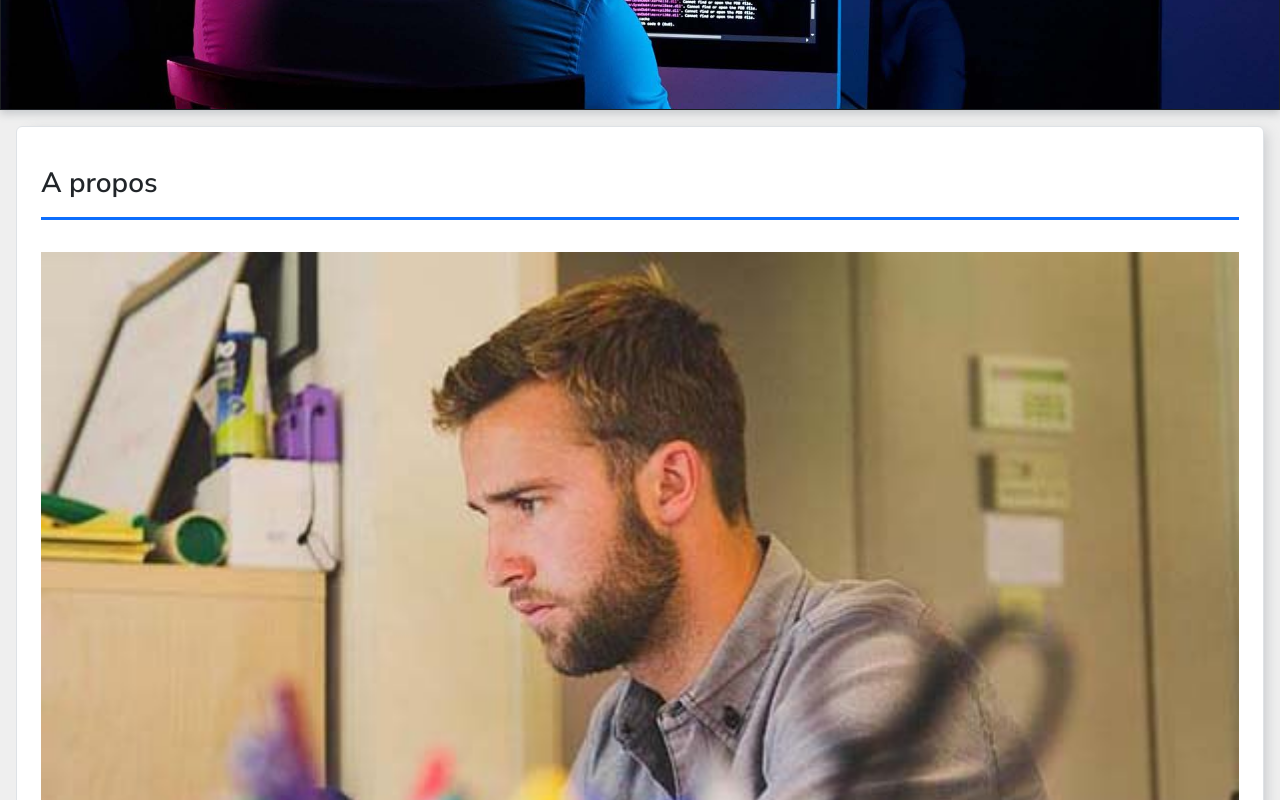
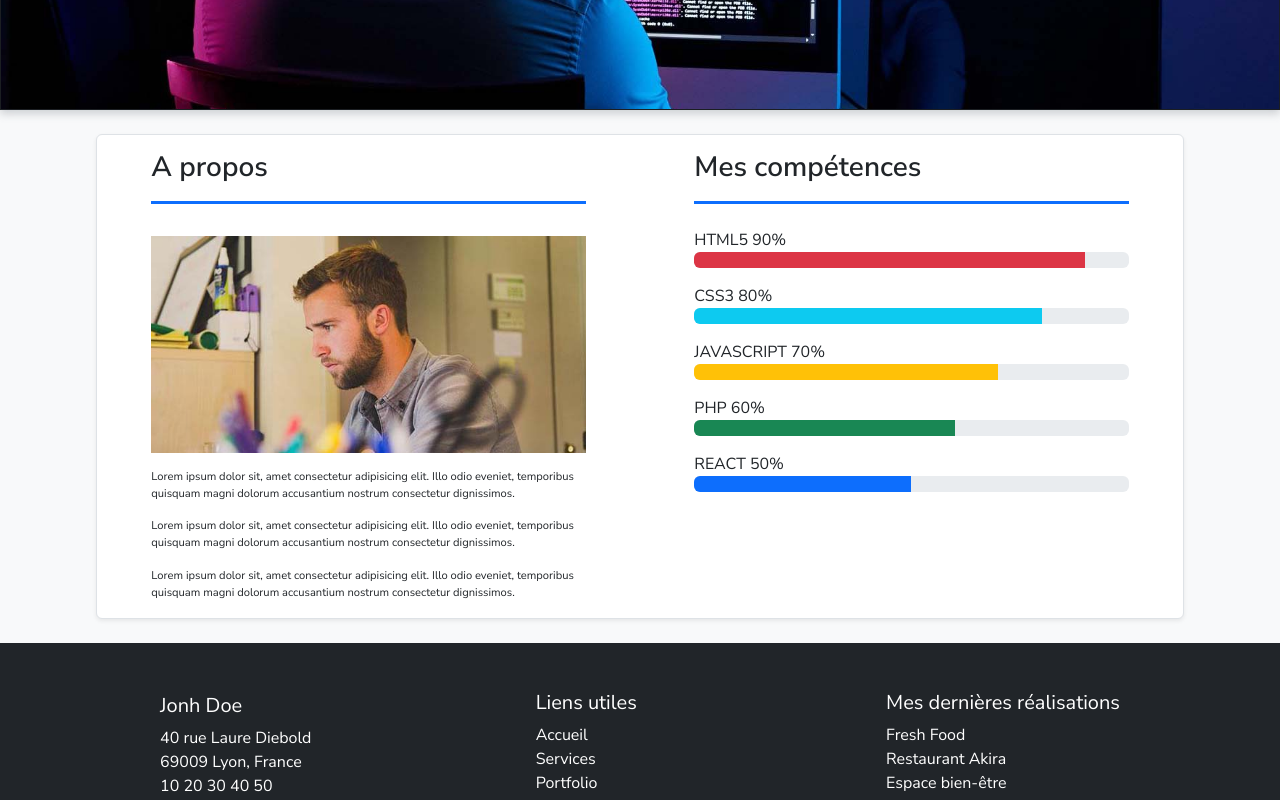
Before and after one commit to Simon69500/Portfolio---ReactJS, a React (Create React App) app: page / in a window 1280 px wide. Shown: the part 500-1300 px from the top of the page. Built offline with nearby package versions, Linux system fonts and the light colour scheme; no server answers.

Commit message:
responsive home

```diff
--- a/src/component/modal.jsx
+++ b/src/component/modal.jsx
@@ -5,12 +5,6 @@ export default function Modal() {
 
     return (
         <>
-
-         <button type="button" className="btn btn-primary" data-bs-toggle="modal" data-bs-target="#staticBackdrop">
-            Launch static backdrop modal
-            </button>
-
-
         <div className="modal fade" id="staticBackdrop" data-bs-backdrop="static" data-bs-keyboard="false" tabindex="-1" aria-labelledby="staticBackdropLabel" aria-hidden="true">
         <div className="modal-dialog m-4 rounded-3 border border-1 border-secondary">
             <div className="modal-content bg-dark text-white">
--- a/src/pages/home.jsx
+++ b/src/pages/home.jsx
@@ -7,9 +7,8 @@ import '../sass/pages/home.scss';
 export default function Home() {
 return(
     <div>
-    <Header/>
-    <main>
-
+    <main className="h-100 w-100 bg-light">
+        <Header/>
 
          {/* Contenu du haut de la page */}
         <div className="card text-bg-dark rounded-0" style={{ height: "70vh" }}>
@@ -32,38 +31,39 @@ return(
 
 
         {/* Contenu du milieu de la page - A propos */}
-        <article className="card p-4 m-3"
+        <article className="cardArticle card p-4 m-4 shadow-sm d-md-flex flex-md-row justify-content-md-center  p-md-0  mx-auto"
                   style={{boxShadow: '8px 0 12px -6px rgba(108, 117, 125, 0.3)', border: '1px solid #dee2e6'}}
         >
-            <section className="d-flex flex-column align-items-start">
-                <h3 className="card-title border-bottom border-primary border-3 w-100 pb-3 mt-3 text-start fw-bold">A propos</h3>
-                <img src="/img/john-doe-about.jpg" className="card-img-top pt-4" alt="un homme pensif sur son bureau de travail"/>
+            <section className="articleSection d-flex flex-column align-items-start
+                                d-md-flex flex-md-column align-items-md-center col-md-6 mx-auto
+            ">
+                <h3 className="card-title border-bottom border-primary border-3 w-100 pb-3 mt-3 text-start fw-bold  ">A propos</h3>
+                <img src="/img/john-doe-about.jpg" className="card-img-top pt-4 img-fluid " alt="un homme pensif sur son bureau de travail"/>
                 <p className="text-start mt-3">
                     Lorem ipsum dolor sit, amet consectetur adipisicing elit. Illo odio eveniet,
-                    temporibus quisquam magni dolorum accusantium nostrum consectetur dignissimos sint odit possimus sunt deleniti,
-                    saepe veritatis suscipit. Delectus, quia sequi?
+                    temporibus quisquam magni dolorum accusantium nostrum consectetur dignissimos.
                 </p>
                    <p className="text-start">
                     Lorem ipsum dolor sit, amet consectetur adipisicing elit. Illo odio eveniet,
-                    temporibus quisquam magni dolorum accusantium nostrum consectetur dignissimos sint odit possimus sunt deleniti,
-                    saepe veritatis suscipit. Delectus, quia sequi?
+                    temporibus quisquam magni dolorum accusantium nostrum consectetur dignissimos.
                 </p>
                    <p className="text-start">
                     Lorem ipsum dolor sit, amet consectetur adipisicing elit. Illo odio eveniet,
-                    temporibus quisquam magni dolorum accusantium nostrum consectetur dignissimos sint odit possimus sunt deleniti,
-                    saepe veritatis suscipit. Delectus, quia sequi?
+                    temporibus quisquam magni dolorum accusantium nostrum consectetur dignissimos.
                 </p>
             </section>
 
 
             {/* Contenu de fin de la page - Mes compétences */}
-            <section className="d-flex flex-column align-items-start pb-4">
+            <section className="articleSection d-flex flex-column align-items-start pb-4
+                                d-md-flex flex-md-column align-items-md-center col-md-6 mx-auto
+            ">
                 <h3 className="card-title border-bottom border-primary border-3 w-100 pb-3 mt-3 text-start fw-bold">Mes compétences</h3>
 
                     {/* HTML5 */}
-                <div className="w-100 mb-3 pt-5">
+                <div className="w-100 mb-3 pt-5 pt-md-3">
                     <div className="d-flex justify-content-between">
-                    <span>HTML5 90%</span>
+                    <span className="textProgress">HTML5 90%</span>
                     </div>
                     <div class="progress" role="progressbar" aria-label="Danger example" aria-valuenow="25" aria-valuemin="0" aria-valuemax="100">
                         <div class="progress-bar bg-danger" style={{ width: "90%" }}></div>
@@ -112,8 +112,8 @@ return(
 
             </section>
         </article>
+    <Footer/>
     </main>
-    <Footer/>
     <Modal/>
     </div>
 )
--- a/src/sass/pages/home.scss
+++ b/src/sass/pages/home.scss
@@ -8,3 +8,39 @@ main {
         @include font-main-title;
     }
 }
+
+/* Partie Tablette*/
+  @media (min-width: 768px) {
+    main {
+    @include font-main-text;
+
+    .cardArticle {
+        width: 85%;
+
+        .articleSection {
+            width: 40%;
+        }
+
+        p {
+        font-size: 0.7rem;
+    }
+    }
+
+    .card-title {
+        @include font-main-title;
+    }
+
+    }
+  }
+
+
+  /* Partie Desktop*/
+@media (min-width: 1024px) {
+        main {
+    @include font-main-text;
+
+    .card-title {
+        @include font-main-title;
+    }
+}
+}
```
